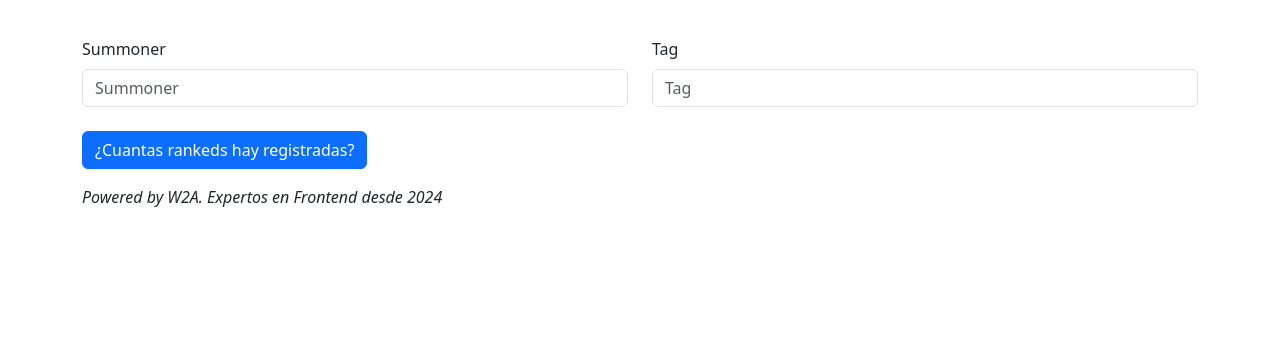
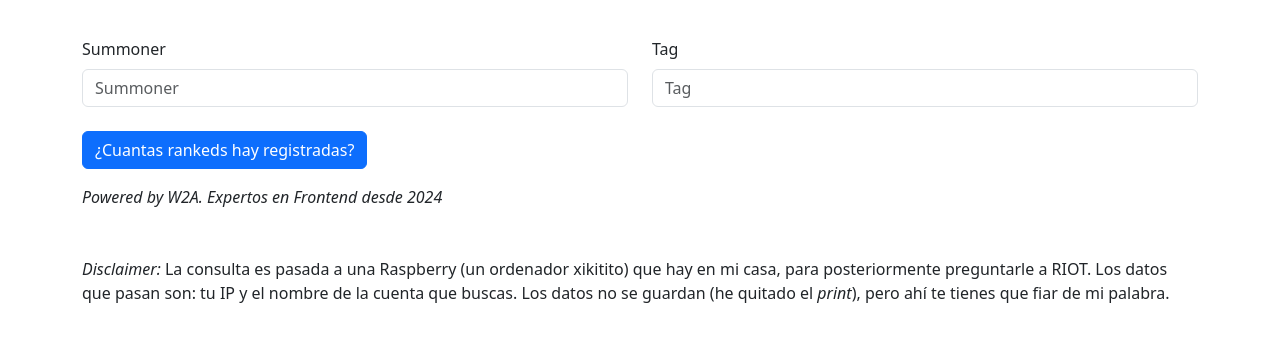
Before and after one commit to W2Avalanche/NoMasDespachos, a plain HTML site: page index.html in a window 1280 px wide. Shown: the part 131-472 px from the top of the page. Drawn offline with nearby package versions, Linux system fonts and the light colour scheme.

Commit message:
disclaimer

```diff
--- a/index.html
+++ b/index.html
@@ -29,6 +29,10 @@
     <p id="resultado" class="mt-3"></p>
 
     <i>Powered by W2A. Expertos en Frontend desde 2024</i>
+    <br>
+    <br>
+    <br>
+    <i>Disclaimer:</i> La consulta es pasada a una Raspberry (un ordenador xikitito) que hay en mi casa, para posteriormente preguntarle a RIOT. Los datos que pasan son: tu IP y el nombre de la cuenta que buscas. Los datos no se guardan (he quitado el <i>print</i>), pero ahí te tienes que fiar de mi palabra.
   </div>
 
   <!-- Agregar los archivos JavaScript de Bootstrap (opcional, solo si necesitas funcionalidades específicas de Bootstrap) -->
```
